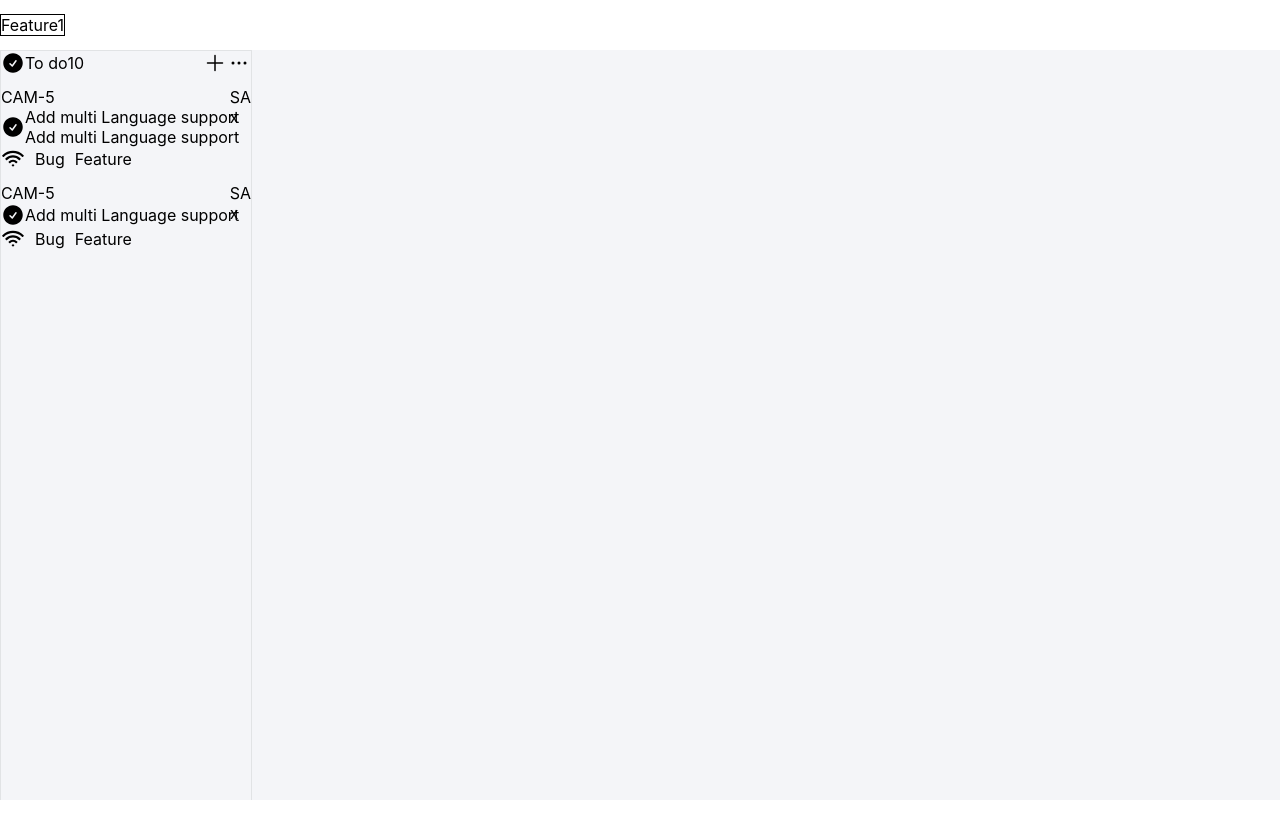
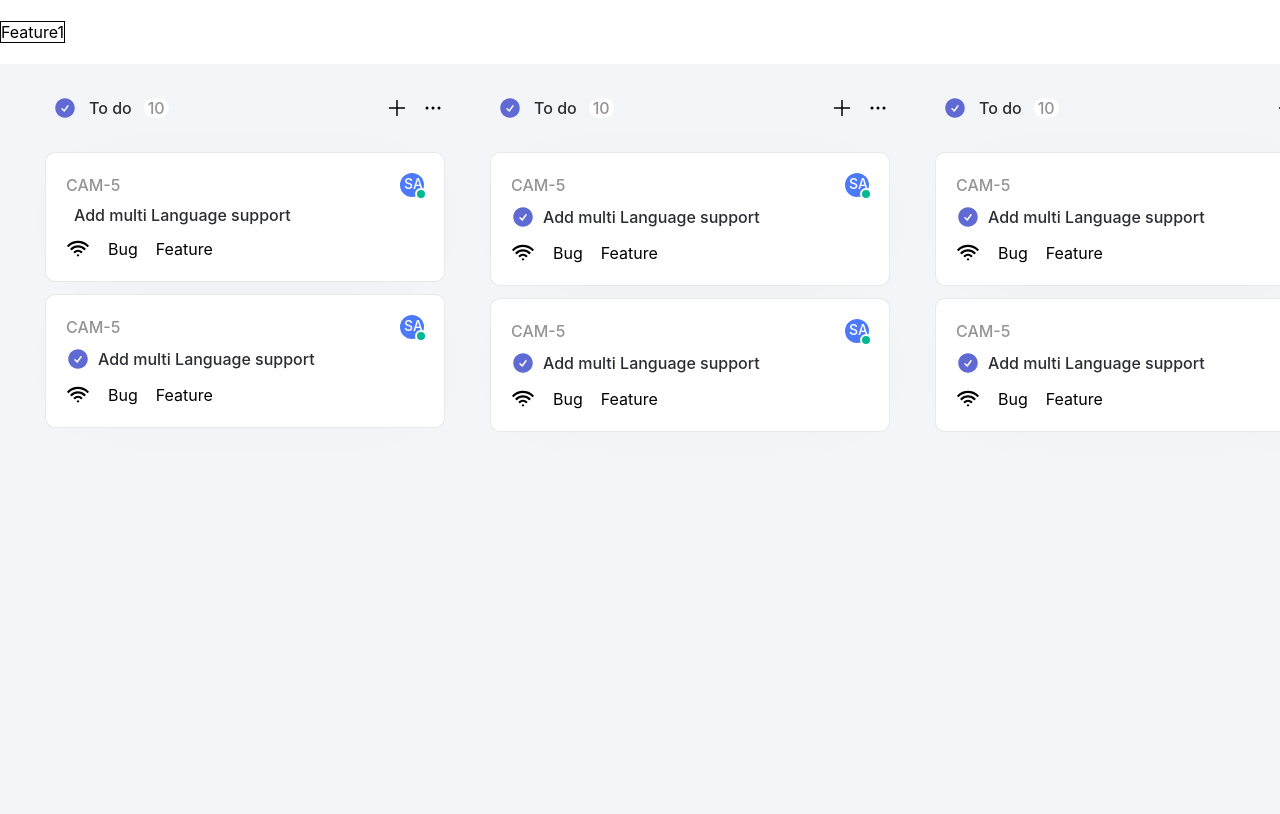
Before and after one commit to shahbaz42/k9b9, a React (Create React App) app: page / in a window 1280 px wide. Built offline with nearby package versions, Linux system fonts and the light colour scheme.

Commit message:
update avtar icon

```diff
--- a/src/App.css
+++ b/src/App.css
@@ -4,10 +4,12 @@
   --pure-white: #ffffff;
   --dull-white: #f4f5f8;
   --text-black: #2b2d33;
-  --border-gray: #e1e3e5;
+  --border-gray: #e1e3e5c5;
   --muted-text: #949495;
   --highlight-blue: #5f6bd2;
-  --highlight-yellow: #f1c947;
+  --highlighted-yellow: #f1c947;
+  --highlighted-green: #00b894;
+  --rounded-border: 10px;
 }
 
 /*************** KanbanBoard Navbar ****************/
@@ -30,34 +32,66 @@
   height: calc(100vh - 50px);
   width: 100vw;
   overflow-x: scroll;
-  scroll-snap-type: x proximity;
+  scroll-snap-type: x mandatory;
 }
 
-.kanban-card-holder {
+.ticket-card-holder {
   height: 100%;
-  min-width: 250px;
-  max-width: 250px;
-  border: 1px solid var(--border-gray);
+  min-width: 400px;
+  max-width: 400px;
+  padding: 0 0 0 45px;
+  /* border: 1px solid var(--border-gray); */
   scroll-snap-align: start;
 }
 
-.kanban-card-holder-header {
+@media (max-width: 575.98px) {
+  .ticket-card-holder {
+    min-width: 100%;
+    max-width: 100%;
+    padding: 0 0;
+    margin: 0 8px;
+  }
+}
+
+.ticket-card-holder-header {
+  width: 100%;
   display: flex;
   flex-direction: row;
   justify-content: space-between;
   align-items: center;
+  margin: 32px 0;
 }
 
-.kanban-card-holder-header-info {
+.ticket-card-holder-header-info {
   display: flex;
   flex-direction: row;
   align-items: center;
+  gap: 12px;
 }
 
-.kanban-card-holder-header-actions {
+.ticket-card-holder-header-info > .icon {
+  margin-left: 8px;
+}
+
+.ticket-card-holder-header-info > .muted-heading-3 {
+  background-color: var(--pure-white);
+  padding: 0 4px;
+  border-radius: var(--rounded-border);
+}
+
+.ticket-card-holder-header-actions {
   display: flex;
   flex-direction: row;
   align-items: center;
+  gap: 12px;
+}
+
+.ticket-card {
+  background-color: var(--pure-white);
+  padding: 20px;
+  border-radius: var(--rounded-border);
+  box-shadow: 2px 2px 77px -34px rgba(0, 0, 0, 0.055);
+  border: 1px solid var(--border-gray);
 }
 
 .ticket-card-header {
@@ -88,12 +122,35 @@
 
 /* AvatarWithStatus */
 
-.avatar-icon {
+.avatar-text{
+  font-size: 14px;
+  left:4px;
+  top:2px;
+  font-weight: 500;
+  color: var(--pure-white)
 }
 
-.avatar-status-icon {
-  bottom: 0;
-  right: 0;
+.avatar-icon{
+  height: 24px;
+  width: 24px;
+  border-radius: 100%;
+}
+
+.user-status-icon{
+  height: 8px;
+  width: 8px;
+  border-radius: 100%;
+  bottom: -3px;
+  right: -3px;
+  border: 2px solid var(--pure-white);
+}
+
+.avatar-status-available {
+  background-color: var(--highlighted-green);
+}
+
+.avatar-status-away {
+  background-color: var(--highlighted-yellow);
 }
 
 /* TagWithCircle */
@@ -106,9 +163,14 @@
 /**************** standard classes *****************/
 
 .heading-3 {
+  font-size: 16px;
+  font-weight: 500;
+  color: var(--text-black);
 }
 
 .muted-heading-3 {
+  font-weight: 500;
+  color: var(--muted-text);
 }
 
 .w-6 {
@@ -117,6 +179,14 @@
 
 .h-6 {
   height: 24px;
+}
+
+.mt-2 {
+  margin-top: 8px;
+}
+
+.ml-2 {
+  margin-left: 8px;
 }
 
 .mt-3 {
--- a/src/features/kanbanBoard/assets/icons.tsx
+++ b/src/features/kanbanBoard/assets/icons.tsx
@@ -5,6 +5,7 @@ export const CheckCircleIcon = () => {
       viewBox="0 0 24 24"
       fill="currentColor"
       className="w-6 h-6"
+      style={{ color: "#5f6bd2" }}
     >
       <path
         fillRule="evenodd"
--- a/src/features/kanbanBoard/components/TicketCard.tsx
+++ b/src/features/kanbanBoard/components/TicketCard.tsx
@@ -6,7 +6,7 @@ import { TicketCardProps } from "../types";
 export const TicketCard = React.forwardRef<HTMLDivElement, TicketCardProps>(
   (
     {
-      className,
+      className="",
       ticketId,
       title,
       status,
@@ -24,7 +24,7 @@ export const TicketCard = React.forwardRef<HTMLDivElement, TicketCardProps>(
     ref
   ) => {
     return (
-      <div ref={ref} className={`${className}`}>
+      <div ref={ref} className={`ticket-card ${className}`}>
         <div className="ticket-card-header">
           <div className="muted-heading-3">{ticketId}</div>
           {showUserIcon && (
@@ -34,11 +34,11 @@ export const TicketCard = React.forwardRef<HTMLDivElement, TicketCardProps>(
             />
           )}
         </div>
-        <div className="ticket-card-title">
+        <div className="ticket-card-title mt-2">
           {showStatusIcon && <div className="icon">{statusIcon}</div>}
-          <div className="heading-3 ticket-title">{title}</div>
+          <div className=" ml-2 heading-3 ticket-title">{title}</div>
         </div>
-        <div className="ticket-card-footer">
+        <div className="ticket-card-footer mt-3">
           {showPriorityIcon && (
             <div className="icon">
               <PriorityIcon />
--- a/src/features/kanbanBoard/components/TicketCardHolder.tsx
+++ b/src/features/kanbanBoard/components/TicketCardHolder.tsx
@@ -3,17 +3,17 @@ import { TicketCardHolderProps } from "../types";
 import { PlusIcon, EllipsisHzIcon } from "../assets/icons";
 
 export const TicketCardHolder = React.forwardRef<HTMLDivElement, TicketCardHolderProps>(
-  ({ className, statusIcon, name, count, ...props }, ref) => {
+  ({ className="", statusIcon, name, count, ...props }, ref) => {
     return (
-      <div className={`kanban-card-holder ${className}`} ref={ref} {...props}>
-        <div className="kanban-card-holder-header">
-          <div className="kanban-card-holder-header-info">
+      <div className={`ticket-card-holder ${className}`} ref={ref} {...props}>
+        <div className="ticket-card-holder-header">
+          <div className="ticket-card-holder-header-info">
             <div className="icon">{statusIcon}</div>
             <div className="heading-3">{name}</div>
             <div className="muted-heading-3">{count}</div>
           </div>
 
-          <div className="kanban-card-holder-header-actions">
+          <div className="ticket-card-holder-header-actions">
             <div className="icon">
               <PlusIcon />
             </div>
--- a/src/features/kanbanBoard/components/TopBar.tsx
+++ b/src/features/kanbanBoard/components/TopBar.tsx
@@ -2,7 +2,7 @@ import React from "react";
 import { TopBarProps } from "../types";
 
 const TopBar = React.forwardRef<HTMLDivElement, TopBarProps>(
-    ({ className, type = "hzScroll", height=50, ...props }, ref) => {
+    ({ className="", type = "hzScroll", height=50, ...props }, ref) => {
         return (
             <>
                 {type === "hzScroll" ? (
--- a/src/features/kanbanBoard/components/ui/AvatarWithAvailability.tsx
+++ b/src/features/kanbanBoard/components/ui/AvatarWithAvailability.tsx
@@ -1,15 +1,24 @@
-import React from 'react';
-import { AvatarWithAvailabilityProps } from '../../types';
+import React from "react";
+import { AvatarWithAvailabilityProps } from "../../types";
+import { getColorForCharacter } from "../../utils";
 
-export const AvatarWithAvailability = React.forwardRef<HTMLDivElement, AvatarWithAvailabilityProps>(
-    ({ avatarText, isAvailable, avatarUrl }, ref) => {
-        return (
-            <div ref={ref} className="avatar-icon">
-              <div className="relative">
-                <div className="icon">{avatarText}</div>
-                <div className="user-status-icon absolute">x</div>
-              </div>
-            </div>
-        );
-    }
-);
+export const AvatarWithAvailability = React.forwardRef<
+  HTMLDivElement,
+  AvatarWithAvailabilityProps
+>(({ avatarText, isAvailable, avatarUrl }, ref) => {
+  return (
+    <div
+      ref={ref}
+      className="avatar-icon relative"
+      style={{ backgroundColor: getColorForCharacter(avatarText.charAt(0)) }}
+    >
+      <div className="avatar-text absolute">{avatarText}</div>
+      <div
+        className={`user-status-icon absolute ${
+          isAvailable ? "avatar-status-available" : "avatar-status-away"
+        } `}
+      >
+      </div>
+    </div>
+  );
+});
--- a/src/features/kanbanBoard/components/ui/TagWithCircle.tsx
+++ b/src/features/kanbanBoard/components/ui/TagWithCircle.tsx
@@ -2,7 +2,7 @@ import React from "react";
 import { TagWithCircleProps } from "../../types";
 
 export const TagWithCircle = React.forwardRef<HTMLDivElement, TagWithCircleProps>(
-    ({ className, color = "grey", tagText }, ref) => {
+    ({ className="", color = "grey", tagText }, ref) => {
         return (
             <div ref={ref} className={`tag-with-circle flex flex-row align-center ${className}`}>
                 <div className="tag-circle" style={{backgroundColor: color}}></div>
--- a/src/features/kanbanBoard/pages/KanbanDashboard.tsx
+++ b/src/features/kanbanBoard/pages/KanbanDashboard.tsx
@@ -4,7 +4,7 @@ import { CheckCircleIcon } from "../assets/icons";
 const KanbanDashBoard = () => {
   return (
     <>
-      <TopBar type="hzScroll">
+      <TopBar type="hzScroll" height={64}>
         <div style={{ border: "1px solid black" }}> Feature1</div>
       </TopBar>
       <div className="kanban-main-container">
@@ -16,7 +16,44 @@ const KanbanDashBoard = () => {
           <TicketCard
             className="mt-3"
             ticketId="CAM-5"
-            title="Add multi Language support Add multi Language support"
+            title="Add multi Language support"
+            status="Todo"
+            statusIcon={<CheckCircleIcon />}
+            userId="1"
+            userIconText="SA"
+            userAvailablity={true}
+            priority={5}
+            tags={["Bug", "Feature"]}
+            showUserIcon={true}
+            showStatusIcon={false}
+            showPriorityIcon={true}
+          />
+
+          <TicketCard
+            className="mt-3"
+            ticketId="CAM-5"
+            title="Add multi Language support"
+            status="Todo"
+            statusIcon={<CheckCircleIcon />}
+            userId="1"
+            userIconText="SA"
+            userAvailablity={true}
+            priority={5}
+            tags={["Bug", "Feature"]}
+            showUserIcon={true}
+            showStatusIcon={true}
+            showPriorityIcon={true}
+          />
+        </TicketCardHolder>
+        <TicketCardHolder
+          name="To do"
+          statusIcon={<CheckCircleIcon />}
+          count={10}
+        >
+          <TicketCard
+            className="mt-3"
+            ticketId="CAM-5"
+            title="Add multi Language support "
             status="Todo"
             statusIcon={<CheckCircleIcon />}
             userId="1"
@@ -45,14 +82,118 @@ const KanbanDashBoard = () => {
             showPriorityIcon={true}
           />
         </TicketCardHolder>
-        <div className="kanban-card-container"></div>
-        <div className="kanban-card-container"></div>
-        <div className="kanban-card-container"></div>
-        <div className="kanban-card-container"></div>
-        <div className="kanban-card-container"></div>
-        <div className="kanban-card-container"></div>
-        <div className="kanban-card-container"></div>
-        <div className="kanban-card-container"></div>
+        <TicketCardHolder
+          name="To do"
+          statusIcon={<CheckCircleIcon />}
+          count={10}
+        >
+          <TicketCard
+            className="mt-3"
+            ticketId="CAM-5"
+            title="Add multi Language support "
+            status="Todo"
+            statusIcon={<CheckCircleIcon />}
+            userId="1"
+            userIconText="SA"
+            userAvailablity={true}
+            priority={5}
+            tags={["Bug", "Feature"]}
+            showUserIcon={true}
+            showStatusIcon={true}
+            showPriorityIcon={true}
+          />
+
+          <TicketCard
+            className="mt-3"
+            ticketId="CAM-5"
+            title="Add multi Language support"
+            status="Todo"
+            statusIcon={<CheckCircleIcon />}
+            userId="1"
+            userIconText="SA"
+            userAvailablity={true}
+            priority={5}
+            tags={["Bug", "Feature"]}
+            showUserIcon={true}
+            showStatusIcon={true}
+            showPriorityIcon={true}
+          />
+        </TicketCardHolder>
+        <TicketCardHolder
+          name="To do"
+          statusIcon={<CheckCircleIcon />}
+          count={10}
+        >
+          <TicketCard
+            className="mt-3"
+            ticketId="CAM-5"
+            title="Add multi Language support"
+            status="Todo"
+            statusIcon={<CheckCircleIcon />}
+            userId="1"
+            userIconText="SA"
+            userAvailablity={true}
+            priority={5}
+            tags={["Bug", "Feature"]}
+            showUserIcon={true}
+            showStatusIcon={true}
+            showPriorityIcon={true}
+          />
+
+          <TicketCard
+            className="mt-3"
+            ticketId="CAM-5"
+            title="Add multi Language support"
+            status="Todo"
+            statusIcon={<CheckCircleIcon />}
+            userId="1"
+            userIconText="SA"
+            userAvailablity={true}
+            priority={5}
+            tags={["Bug", "Feature"]}
+            showUserIcon={true}
+            showStatusIcon={true}
+            showPriorityIcon={true}
+          />
+        </TicketCardHolder>
+        <TicketCardHolder
+          name="To do"
+          statusIcon={<CheckCircleIcon />}
+          count={10}
+        >
+          <TicketCard
+            className="mt-3"
+            ticketId="CAM-5"
+            title="Add multi Language support "
+            status="Todo"
+            statusIcon={<CheckCircleIcon />}
+            userId="1"
+            userIconText="SA"
+            userAvailablity={true}
+            priority={5}
+            tags={["Bug", "Feature"]}
+            showUserIcon={true}
+            showStatusIcon={true}
+            showPriorityIcon={true}
+          />
+
+          <TicketCard
+            className="mt-3"
+            ticketId="CAM-5"
+            title="Add multi Language support"
+            status="Todo"
+            statusIcon={<CheckCircleIcon />}
+            userId="1"
+            userIconText="SA"
+            userAvailablity={true}
+            priority={5}
+            tags={["Bug", "Feature"]}
+            showUserIcon={true}
+            showStatusIcon={true}
+            showPriorityIcon={true}
+          />
+        </TicketCardHolder>
+
       </div>
     </>
   );
--- /dev/null
+++ b/src/features/kanbanBoard/utils/constants.tsx
@@ -0,0 +1,33 @@
+export const getColorForCharacter = (character: string) => {
+  const colourMapForProfileBackground = {
+    A: "#FFC542",
+    B: "#FF5C93",
+    C: "#4ADEDE",
+    D: "#4D79FF",
+    E: "#A85EFF",
+    F: "#FF5C93",
+    G: "#FFC542",
+    H: "#4ADEDE",
+    I: "#4D79FF",
+    J: "#A85EFF",
+    K: "#FFC542",
+    L: "#FF5C93",
+    M: "#4ADEDE",
+    N: "#4D79FF",
+    O: "#A85EFF",
+    P: "#FF5C93",
+    Q: "#FFC542",
+    R: "#4ADEDE",
+    S: "#4D79FF",
+    T: "#A85EFF",
+    U: "#FFC542",
+    V: "#FF5C93",
+    W: "#4ADEDE",
+    X: "#4D79FF",
+    Y: "#A85EFF",
+    Z: "#FFC542",
+  };
+  return colourMapForProfileBackground[
+    character.toUpperCase() as keyof typeof colourMapForProfileBackground
+  ];
+};
--- /dev/null
+++ b/src/features/kanbanBoard/utils/index.tsx
@@ -0,0 +1 @@
+export * from "./constants"
```
